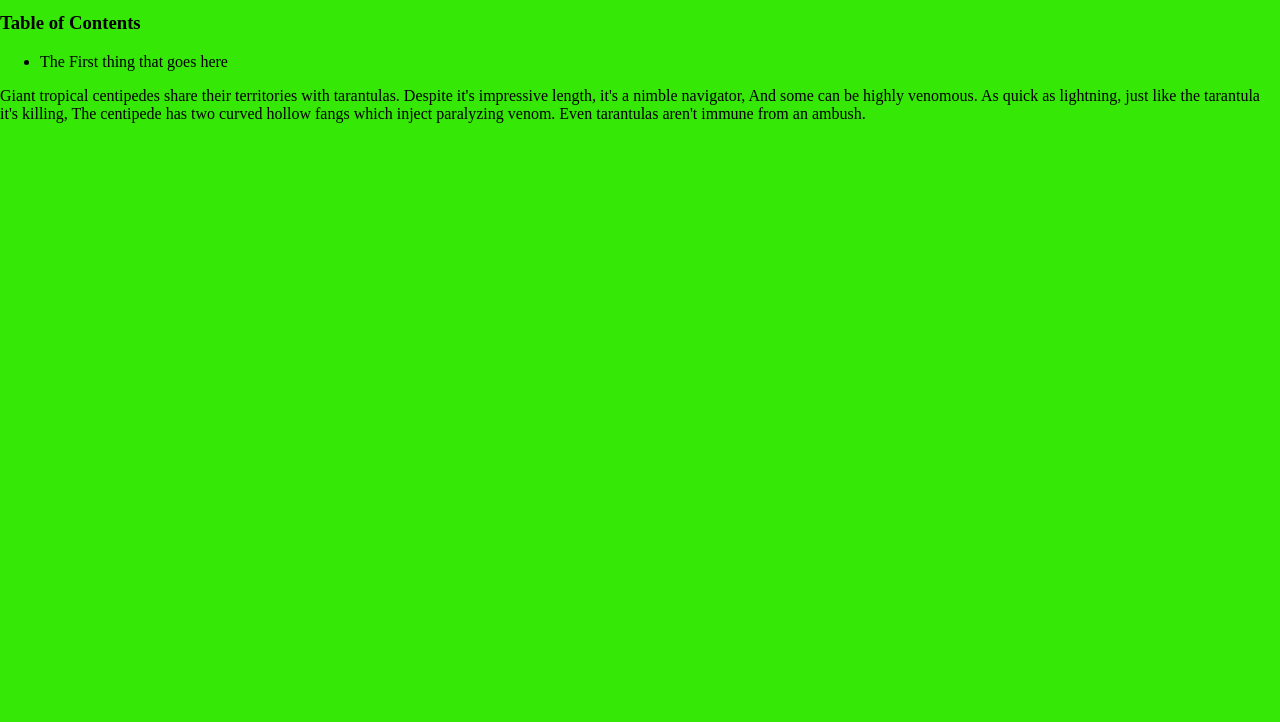
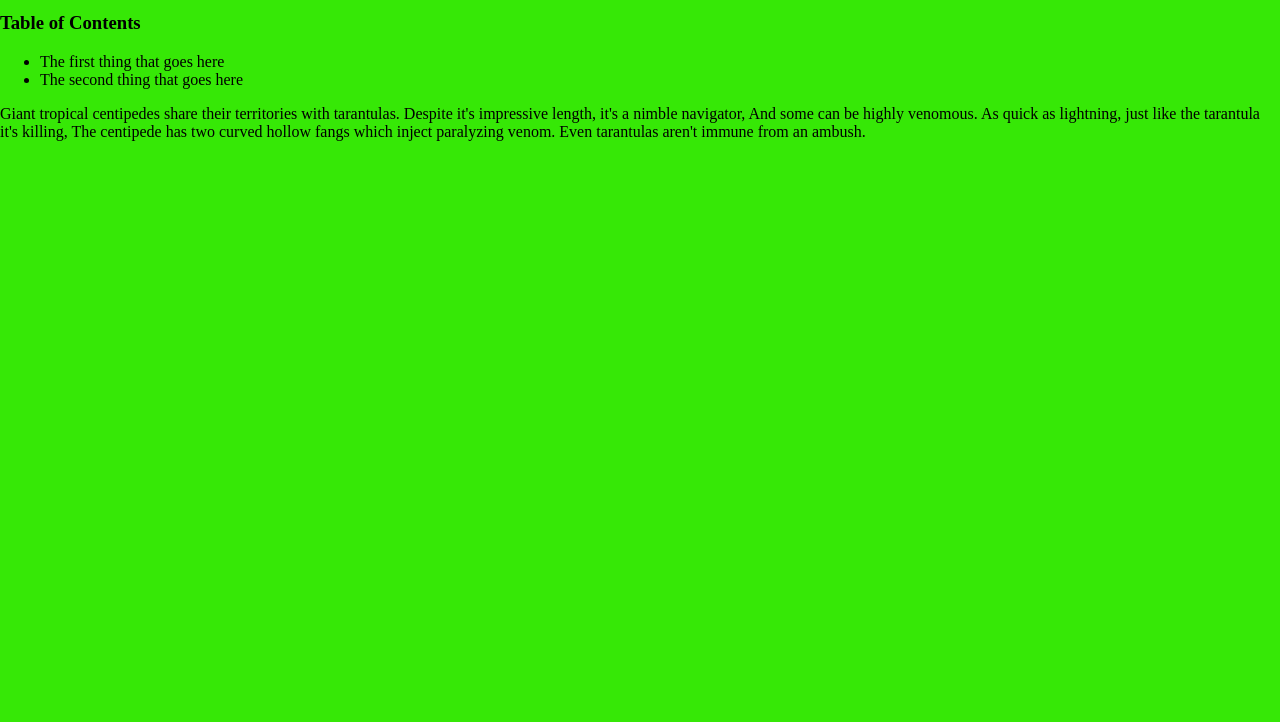
Before and after one commit to NeighborhoodDeficiency/TGJ2O-01-James-Website, a plain HTML site: page index.html in a window 1280 px wide. Shown: the part 78-800 px from the top of the page. Drawn offline with Linux system fonts and the light colour scheme.

Commit message:
Update index.html

```diff
--- a/index.html
+++ b/index.html
@@ -10,7 +10,8 @@
     <h1>This is a Very Interesting Title</h1>
     <h3>Table of Contents</h3>
     <ul>
-    <li>The First thing that goes here</li>
+    <li>The first thing that goes here</li>
+      <li>The second thing that goes here</li>
     </ul>
     <p>
       Giant tropical centipedes share their territories with tarantulas.
```
